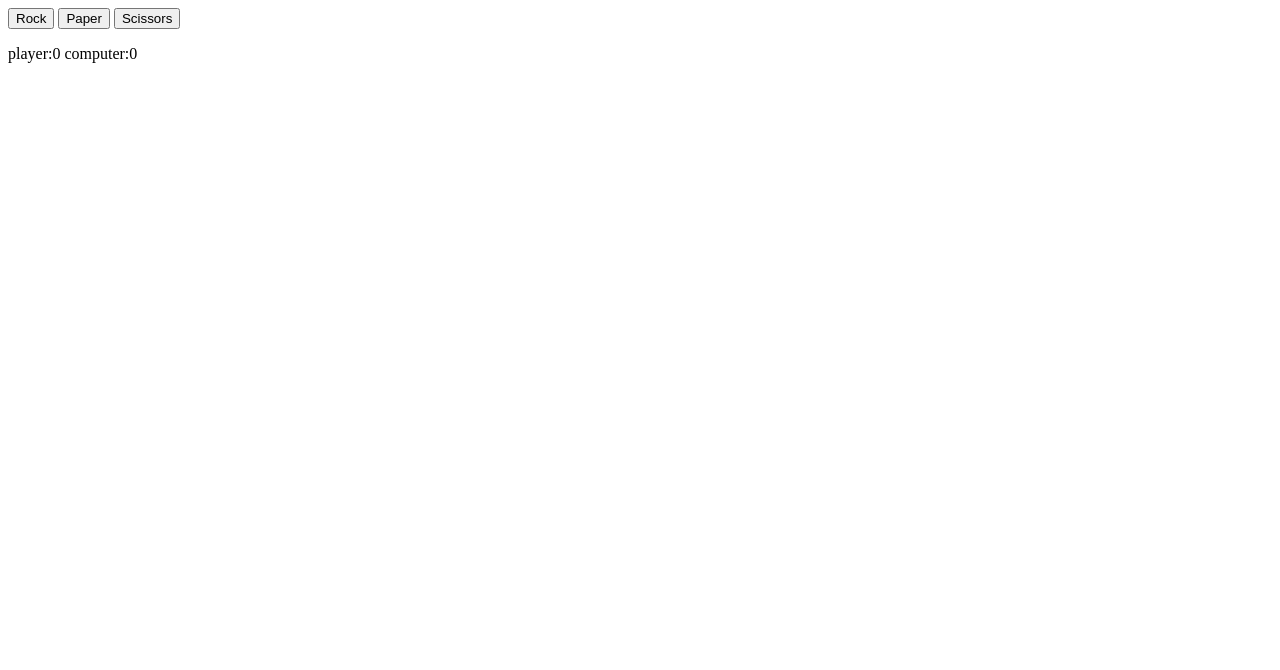
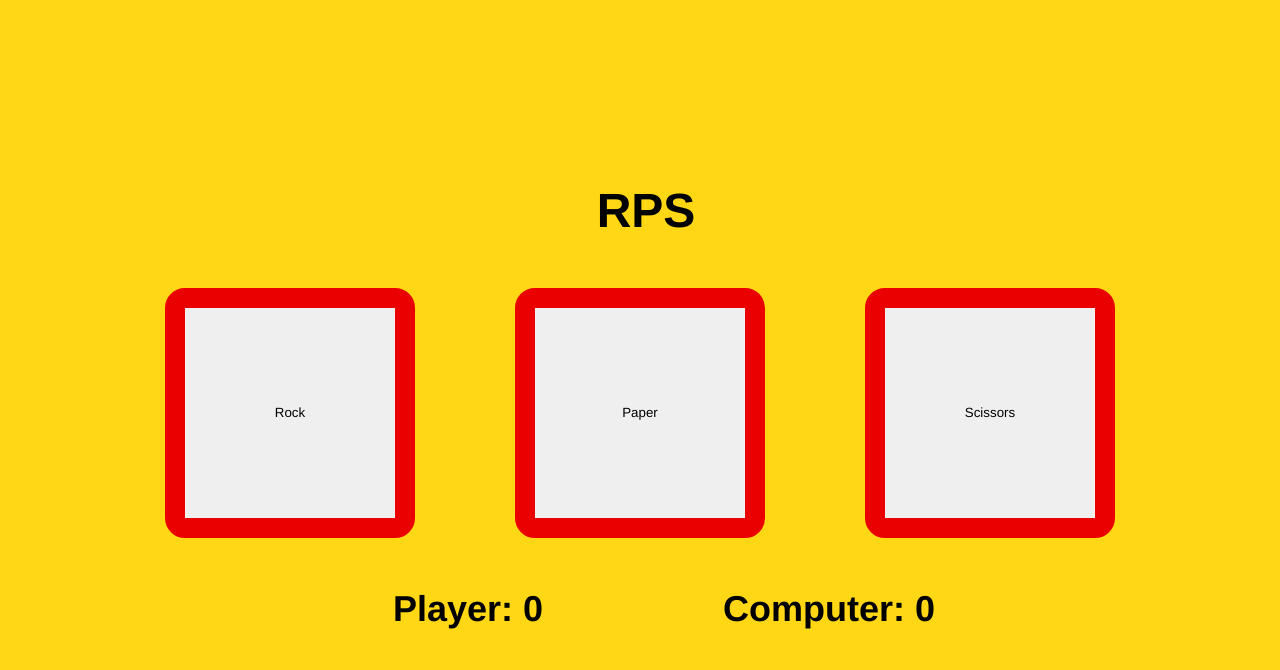
Before and after one commit to bleepblue/RockPaperScissors, a plain HTML site: page index.html in a window 1280 px wide. Drawn offline with Linux system fonts and the light colour scheme.

Commit message:
created initial rudimentary style

```diff
--- a/index.html
+++ b/index.html
@@ -4,20 +4,22 @@
         <meta charset="UTF-8">
         <title>Rock~Paper~Scissors</title>
        <script defer src="javascript.js"></script>
+       <link rel="stylesheet" href="style.css">
     </head>
     <body>
-
+        <div class="container">
+        <h1>RPS</h1>
         <div class="buttons">
             <button id="Rock">Rock</button>
             <button id="Paper">Paper</button>
             <button id="Scissors">Scissors</button>
         </div>
-        <div class="results">
+
+            <p id="score"><span class="player"></span><span class="computer"></span></p>
             <p id="results"></p>
+
         </div>
-        <div class="score">
-            <p id="score"></p>
-        </div>
+
 
 
     </body>
--- a/javascript.js
+++ b/javascript.js
@@ -17,7 +17,8 @@ Rock.addEventListener("click", playRound);
 Paper.addEventListener("click", playRound);
 Scissors.addEventListener("click", playRound);
 
-document.getElementById("score").innerHTML = `player:${playerScore} computer:${computerScore}`;
+document.querySelector('.player').textContent += `Player: ${playerScore}`;
+document.querySelector('.computer').textContent += `Computer: ${computerScore}`;
 
 function score () {
 
@@ -33,8 +34,8 @@ function score () {
         computerScore = 0;
     }
 
-    document.getElementById("score").innerHTML = `player:${playerScore} computer:${computerScore}`;
-
+    document.querySelector('.player').textContent += `Player: ${playerScore}`;
+    document.querySelector('.computer').textContent += `Computer: ${computerScore}`;
 
 }
 
--- a/style.css
+++ b/style.css
@@ -0,0 +1,52 @@
+* {
+    font-family: Helvetica, Arial, sans-serif;
+}
+
+body, html {
+    height: 100%;
+
+}
+
+body{
+    display:flex;
+    justify-content: center;
+    align-items: center;
+    background-color: #ffd714;
+
+}
+
+.container {
+    text-align: center;
+}
+
+.buttons {
+    display: flex;
+    justify-content: center;
+    align-items: center;
+    gap: 100px;
+    margin: 50px;
+}
+
+button {
+
+    height:250px;
+    width:250px;
+    box-sizing: border-box;
+    border-radius: 20px;
+    border: 20px solid #eb0000;;
+
+}
+
+#score {
+    justify-content: center;
+    display: flex;
+    gap: 180px;
+    font-size: 36px;
+    font-weight: 800;
+    padding-left: 48px;
+}
+
+h1 {
+    font-size: 48px;
+    padding-left: 12px;
+}
```
